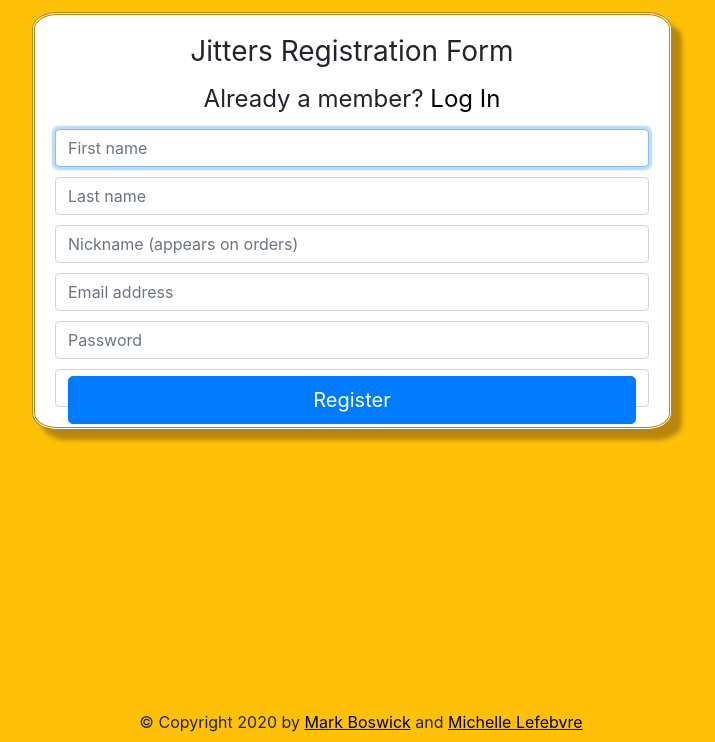
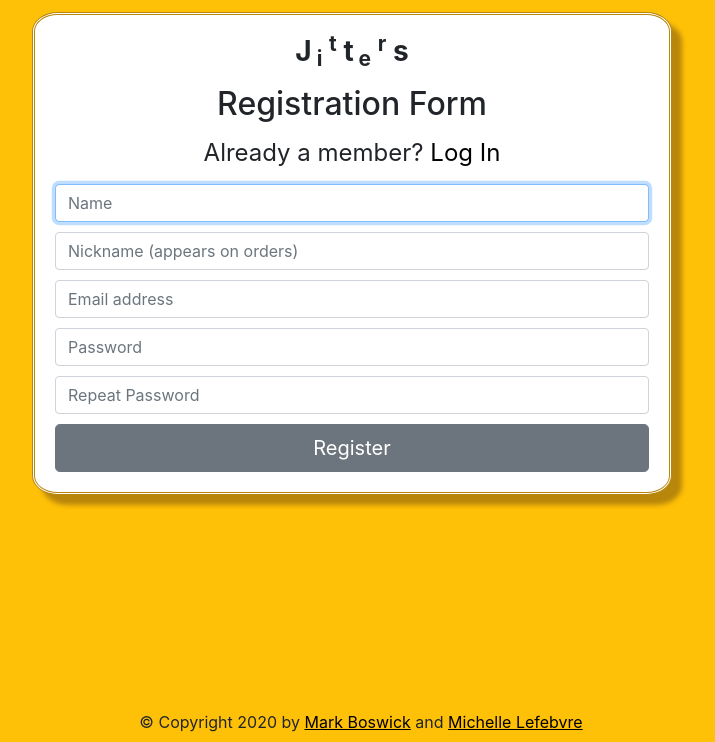
Before and after one commit to Michelle-Lefebvre/ProjectJitters, a PHP site: template templates/register.html.twig in a window 1280 px wide. Shown: the part 58-800 px from the top of the page, without its empty margins (288-1003 px from the left). Run offline with PHP 8.4, Linux system fonts and the light colour scheme; the template is opened without the code that fills it, so the values that code supplies are empty; some libraries are stand-ins or nearby versions.

Commit message:
Form style changes

```diff
--- a/_main.php
+++ b/_main.php
@@ -24,7 +24,7 @@ $app->get('/', function ($request, $response, $args) {
     // return $twig->render('login.html.twig');
     // return $twig->render('login_success.html.twig');
 
-    return $twig->render('menu.html.twig');
+    // return $twig->render('menu.html.twig');
 
     // return $twig->render('/admin/adminmenu.html.twig');
     // return $twig->render('/admin/additem.html.twig');
--- a/_users.php
+++ b/_users.php
@@ -8,7 +8,7 @@ $app->get('/register', function ($request, $response, $args) {
 
 // STATE 2&3: receiving submission
 $app->post('/register', function ($request, $response, $args) {
-    $name = $request->getParam('firstName'.'lastName');
+    $name = $request->getParam('name');
     $nickname = $request->getParam('nickname');
 
     $email = $request->getParam('email');
--- a/styles/styles.css
+++ b/styles/styles.css
@@ -29,10 +29,7 @@ a:link {
   }
 
   a:hover {
-
-    font-weight: 700;
-    color: cyan;
-    background-color: rgb(255,193,7);
+    color: crimson;
     text-decoration: underline;
   }
 
--- a/templates/master.html.twig
+++ b/templates/master.html.twig
@@ -51,7 +51,7 @@
 									<li class="nav-item">
 										<a class="nav-link" href="/cards">Cards</a>
 									</li>
-									<span>Welcome<b>{{ userSession.firstName }}</b>
+									<span>Welcome<b>{{ userSession.name }}</b>
 									</span>
 
 									<li class="nav-item dropdown">
--- a/templates/register.html.twig
+++ b/templates/register.html.twig
@@ -31,11 +31,17 @@ alert("Ajax error occured");
 		</ul>
 	{% endif %}
 	<div class="container-fluid">
-		<form class="form-signin center mb-5" method="post">
-			<h1 class="h3 mb-3 font-weight-normal">Jitters Registration Form</h1>
-			{# <img class="mb-4" src="/images/icons8-cup-50.png" alt="" width="52" height="52"> #}
-			<span class="h5 mb-3 font-weight-normal">
-				<h4 class="h4 mb-3 font-weight-normal">
+		<form class="form center mb-5" method="post">
+			<h1 class="h3 mb-3 font-weight-bold">J<sub>
+									i</sub>
+								<sup>t</sup>
+								t<sub>
+									e</sub>
+								<sup>r</sup>
+								s </h1>
+								<h2>Registration Form</h2>
+			<span class="h5 font-weight-normal">
+				<h4 class="h4 mt-3 mb-3 font-weight-normal">
 					Already a member?
 					<a href="/login">
 						Log In</a>
@@ -43,21 +49,18 @@ alert("Ajax error occured");
 			</span>
 
 
-			<input type="text" name="firstName" value="{{ v.firstName }}" id="inputFirstname" class="form-control" placeholder="First name" required=" " autofocus="">
-
-			<input type="text" name="lastName" value="{{ v.lastName }}" id="inputLastname" class="form-control" placeholder="Last name" required=" " autofocus="">
+			<input type="text" name="name" value="{{ v.name }}" id="inputName" class="form-control" placeholder="Name" required=" " autofocus="">
 
 			<input type="text" name="nickname" value="{{ v.nickname }}" id="inputNickname" class="form-control" placeholder="Nickname (appears on orders)" autofocus="">
 
 			<input type="email" name="email" value="{{ v.email }}" id="inputEmail" class="form-control" placeholder="Email address" required="" autofocus="">
 			<span class="errorMessage" id="emailTaken"></span>
-			{# <label for="inputPassword" class="sr-only">Password</label> #}
 
 			<input type="password" name="pass1" id="inputPassword" class="form-control" placeholder="Password" required="">
 
-			<inputtype="password" name="pass2" id="inputPassword2" class="form-control" placeholder="Repeat Password" required="">
+			<input type="password" name="pass2" id="inputPassword2" class="form-control" placeholder="Repeat Password" required="">
 
-			<button class="btn btn-lg btn-primary btn-block m-0" type="submit" value="Register">Register</button>
+			<button class="btn btn-lg btn-secondary btn-block m-0" type="submit" value="Register">Register</button>
 
 
 			</form>
```
Also changed, not shown: templates/login.html.twig (+9 -2 lines).
